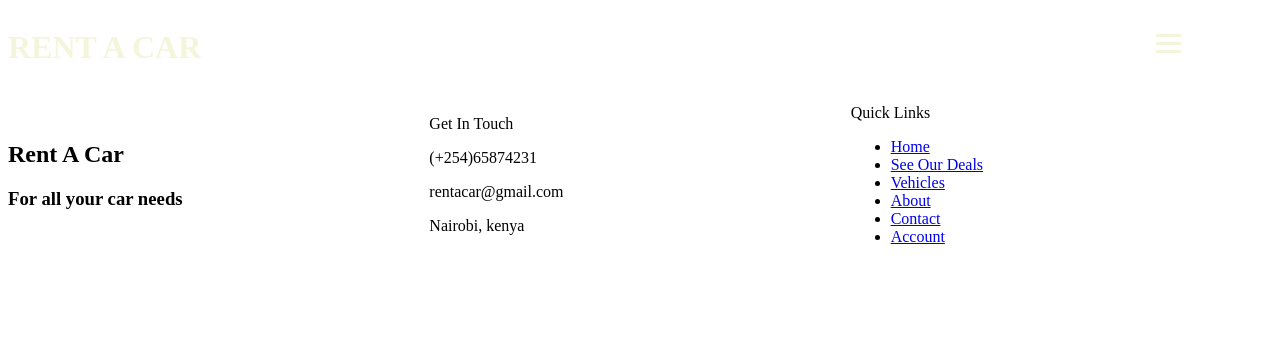
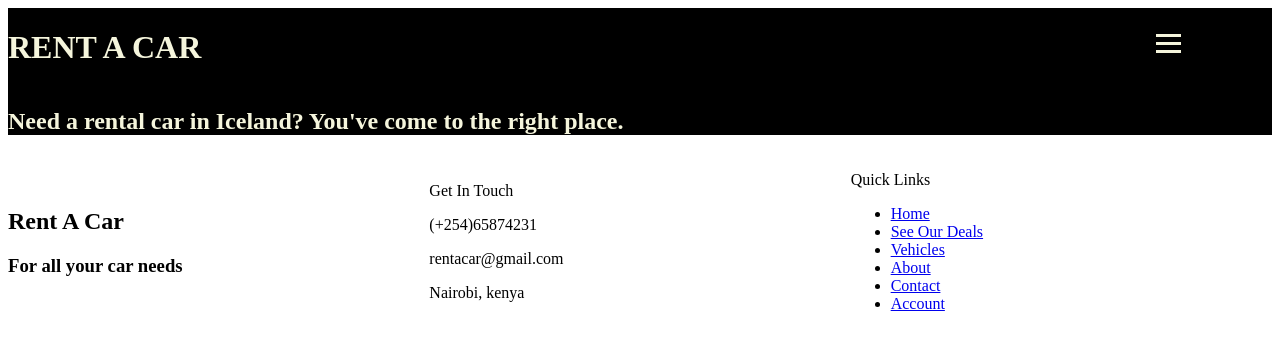
Before and after one commit to Andenga/Car-Rental-System, a PHP site: page / in a window 1280 px wide. Shown: the top 350 px of the page. Run offline with PHP 8.4, Linux system fonts and the light colour scheme.

Commit message:
Home page heading

```diff
--- a/index.php
+++ b/index.php
@@ -9,11 +9,28 @@
     <link rel="stylesheet" type="text/css" href="style.css" >
 </head>
 <body>
+    <div class="top-header">
     <header>
         <?php require "header.php"; ?>
     </header>
 
+    <h2>Need a rental car in Iceland? You've come to the right place.</h2>
+
+    <div class="header-selector">
+
+
+    </div>
+
+    </div>
+
+
+
+
     <main></main>
+
+
+
+
     <footer>
         <?php require "footer.php" ?>
     </footer>
--- a/style.css
+++ b/style.css
@@ -53,6 +53,11 @@
   }
   /*End of header*/
 
+  .top-header{
+    background-color: black;
+    color: beige;
+  }
+
 
 
 
```
